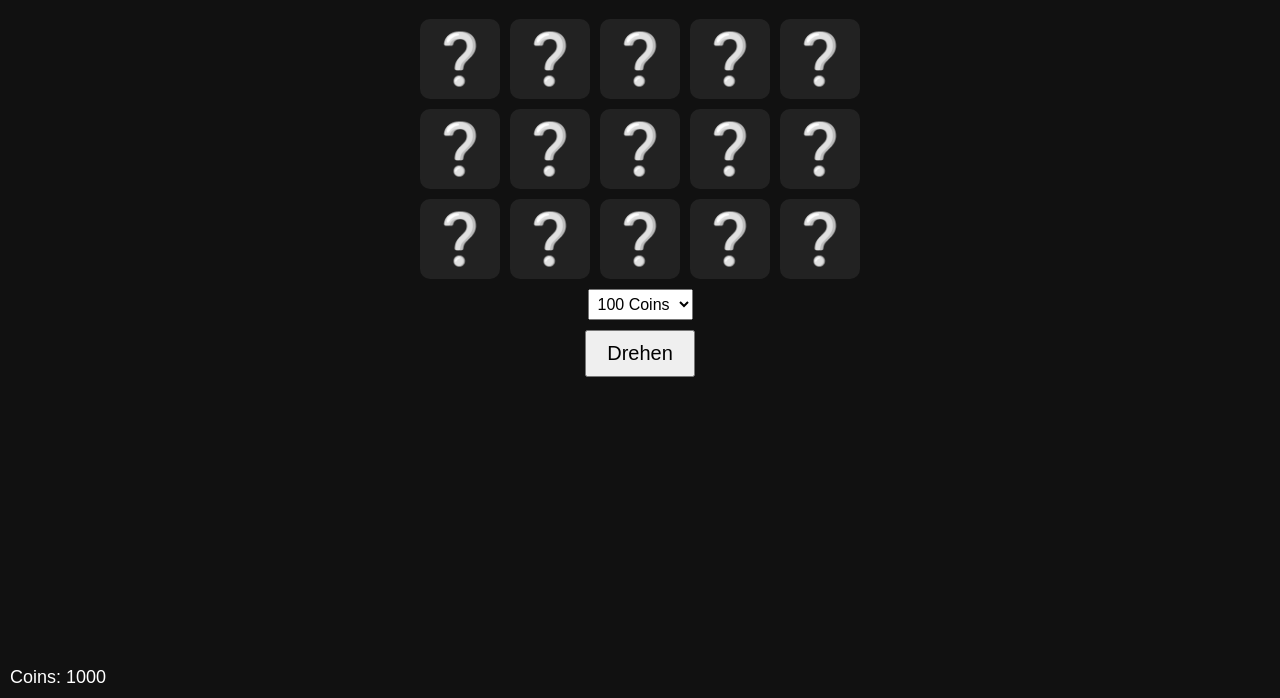
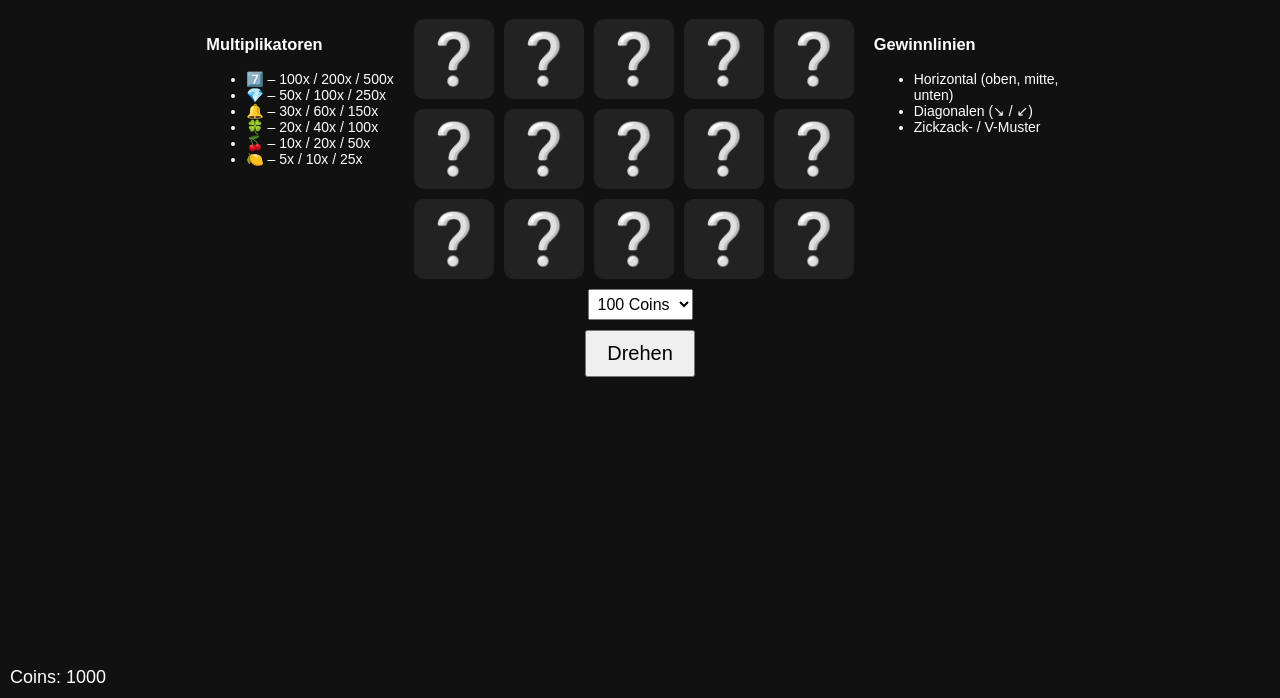
Before and after one commit to Sparky2045/Sloty, a plain HTML site: page index.html in a window 1280 px wide. Shown: the part 102-800 px from the top of the page. Drawn offline with Linux system fonts and the light colour scheme.

Commit message:
index.html

```diff
--- a/index.html
+++ b/index.html
@@ -9,7 +9,28 @@
   <div class="timer">Neue Coins in: <span id="timer">--:--:--</span></div>
   <div class="container">
     <h1>🎰 Sloty Pro</h1>
-    <div id="slot-grid" class="grid"></div>
+    <div class="layout">
+      <div class="left-info" id="multiplierInfo">
+        <h3>Multiplikatoren</h3>
+        <ul>
+          <li>7️⃣ – 100x / 200x / 500x</li>
+          <li>💎 – 50x / 100x / 250x</li>
+          <li>🔔 – 30x / 60x / 150x</li>
+          <li>🍀 – 20x / 40x / 100x</li>
+          <li>🍒 – 10x / 20x / 50x</li>
+          <li>🍋 – 5x / 10x / 25x</li>
+        </ul>
+      </div>
+      <div id="slot-grid" class="grid"></div>
+      <div class="right-info">
+        <h3>Gewinnlinien</h3>
+        <ul>
+          <li>Horizontal (oben, mitte, unten)</li>
+          <li>Diagonalen (↘ / ↙)</li>
+          <li>Zickzack- / V-Muster</li>
+        </ul>
+      </div>
+    </div>
     <select id="betAmount">
       <option value="50">50 Coins</option>
       <option value="100" selected>100 Coins</option>
```
